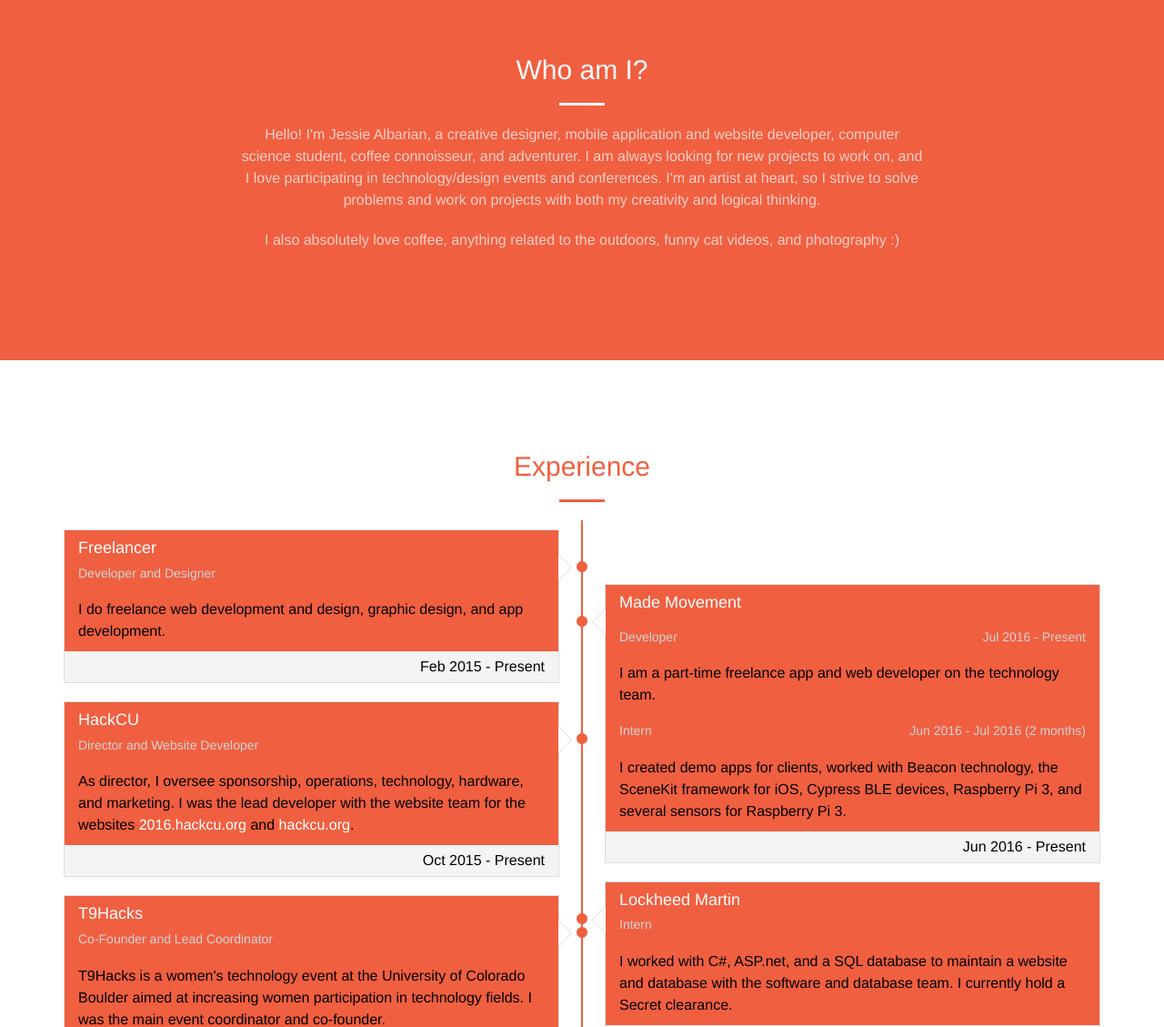
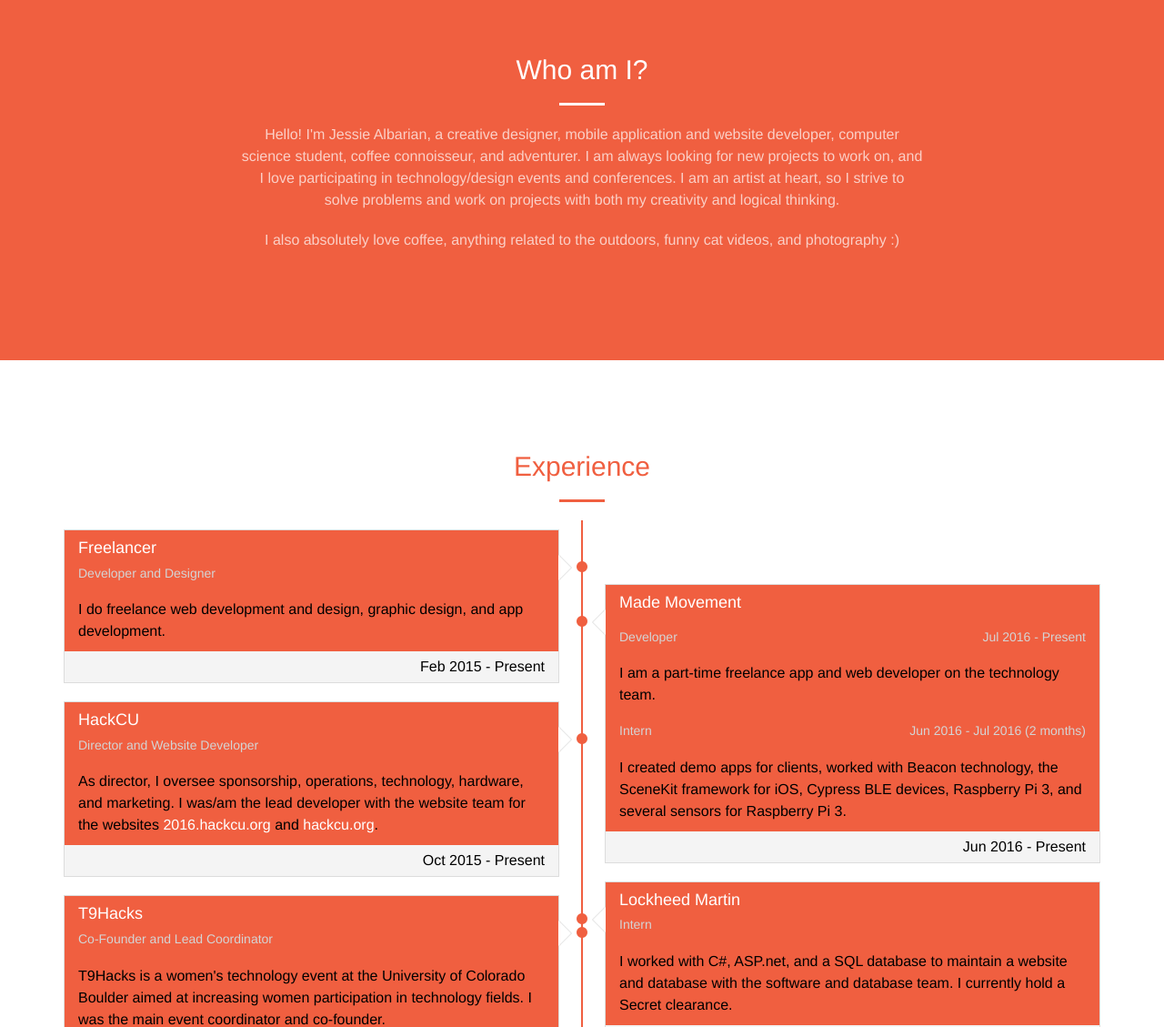
Before and after one commit to jessalbarian/PersonalWebsite, a website: page app/index.html in a window 1280 px wide. Shown: the part 840-1969 px from the top of the page at 91% size. Drawn offline with nearby package versions, Linux system fonts and the light colour scheme.

Commit message:
updated text

```diff
--- a/app/index.html
+++ b/app/index.html
@@ -102,7 +102,7 @@
                 <p class="text-faded sr-icons">Hello! I'm Jessie Albarian, a creative designer, mobile application and
                     website developer, computer science student, coffee connoisseur, and adventurer. I am always looking
                     for new projects to work on, and I love participating in technology/design events and conferences.
-                    I'm an artist at heart, so I strive to solve problems and work on projects with both my creativity
+                    I am an artist at heart, so I strive to solve problems and work on projects with both my creativity
                     and logical thinking.</p>
                 <!--<a href="#services" class="page-scroll btn btn-default btn-xl sr-button">Get Started!</a>-->
                 <p class="text-faded sr-icons">I also absolutely love coffee, anything related to the outdoors, funny cat videos, and photography :)</p>
@@ -191,7 +191,7 @@
                         <h5>Director and Website Developer</h5>
                     </div>
                     <div class="timeline-body">
-                        <p>As director, I oversee sponsorship, operations, technology, hardware, and marketing. I was the lead developer with the website team for the websites <a href="https://www.2016.hackcu.org">2016.hackcu.org</a> and <a
+                        <p>As director, I oversee sponsorship, operations, technology, hardware, and marketing. I was/am the lead developer with the website team for the websites <a href="https://www.2016.hackcu.org">2016.hackcu.org</a> and <a
                                     href="https://www.hackcu.org">hackcu.org</a>.</p>
                     </div>
                     <div class="timeline-footer">
```
Also changed, not shown: dist/index.html.
